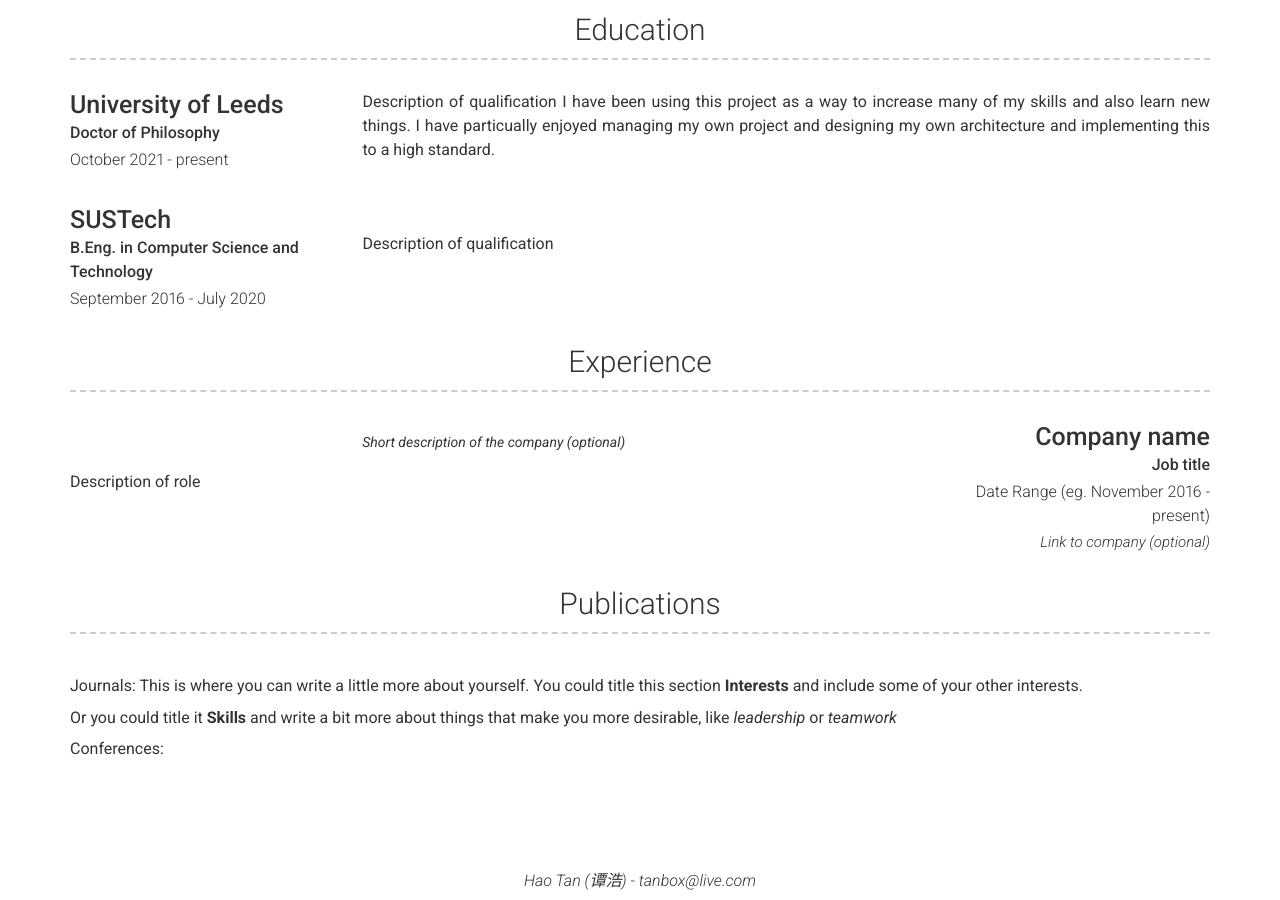
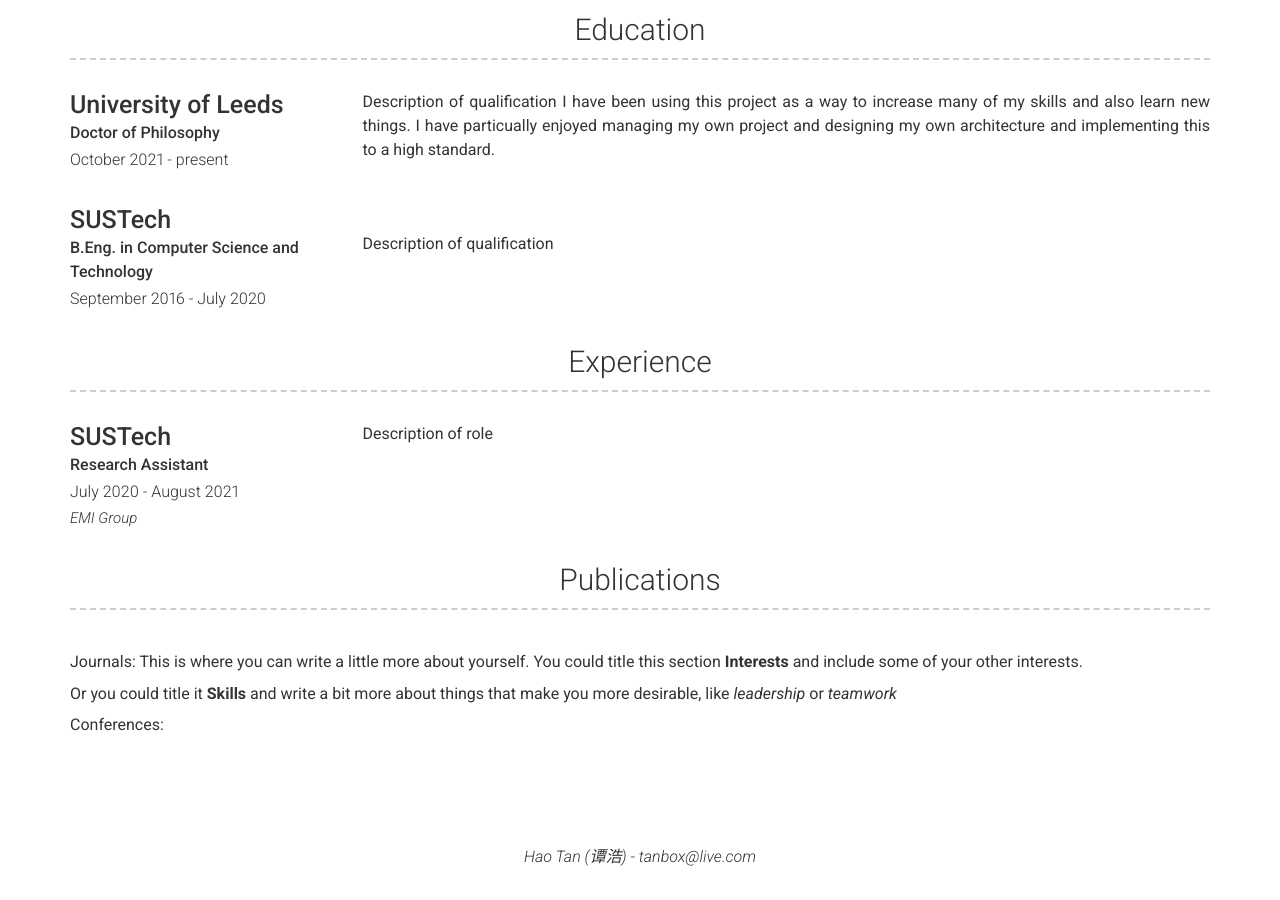
Before and after one commit to haotan1998/haotan1998.github.io, a Jekyll site: the page built from index.md, in a window 1280 px wide and 900 px high, scrolled down 1284 px. Built offline with Jekyll 4.4.1, drawn with Linux system fonts in a browser that asks for light colours; nearby versions of some CDN libraries; after the commit the page ends 2160 px from its top, so only the background shows below that.

Commit message:
Update _config.yml

```diff
--- a/_config.yml
+++ b/_config.yml
@@ -94,13 +94,12 @@ content:
   - title: Experience
     layout: list
     content:
-      - layout: right
-        title: Company name
-        sub_title: Job title
-        caption: Date Range (eg. November 2016 - present)
-        link: Link to company (optional)
-        quote: >
-          Short description of the company (optional)
+      - layout: left
+        title: SUSTech
+        sub_title: Research Assistant
+        caption: July 2020 - August 2021
+        link: http://emi.sustech.edu.cn
+        link_text: EMI Group
         description: | # this will include new lines to allow paragraphs
           Description of role
   - title: Publications
```
